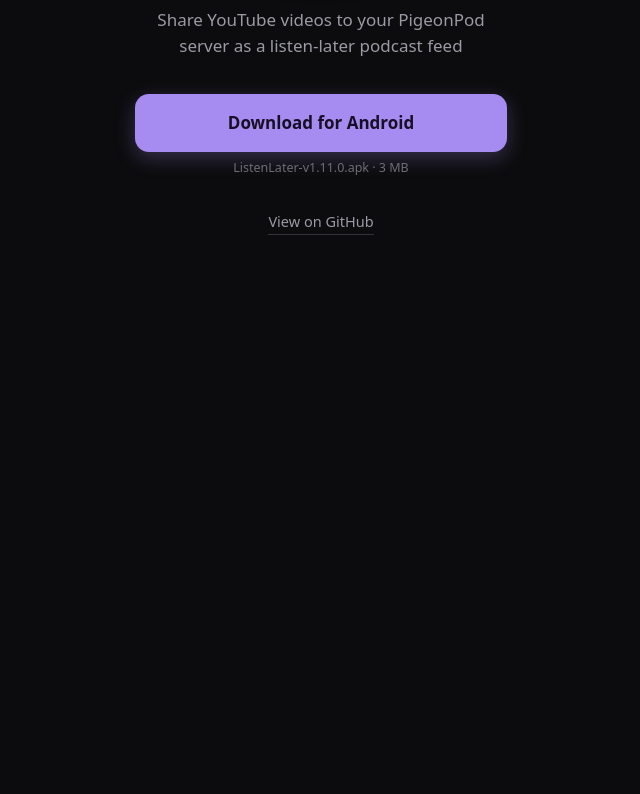
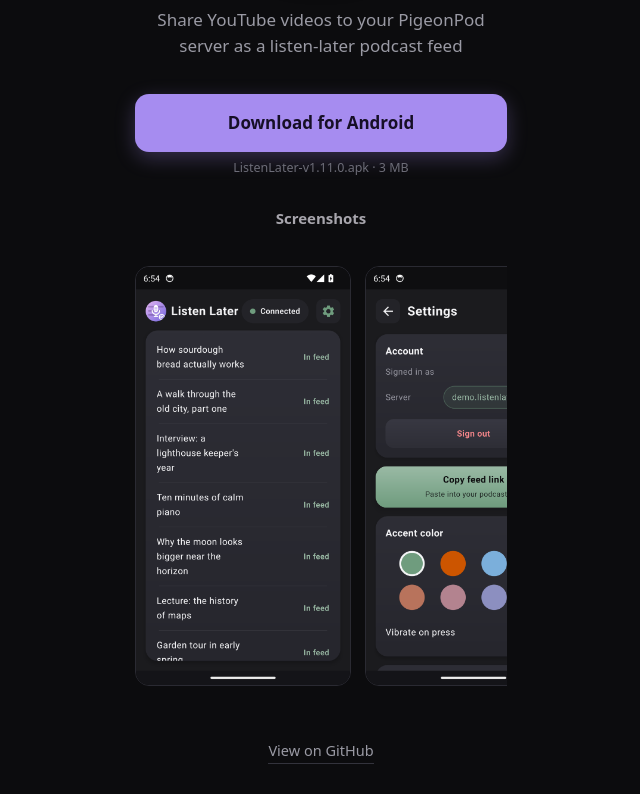
Before and after one commit to MtndaleRedneck/Listen-Later, a plain HTML site: page docs/index.html in a window 1280 px wide. Shown: the part 328-1122 px from the top of the page, without its empty margins (319-959 px from the left). Before the commit the page ends 800 px from the top, so only its background shows below. Drawn offline with Linux system fonts and the light colour scheme; no server answers.

Commit message:
Add screenshots gallery to app page

```diff
--- a/docs/index.html
+++ b/docs/index.html
@@ -29,6 +29,9 @@ h1{font-size:34px;font-weight:700;letter-spacing:.2px}
 <h1>Listen Later</h1>
 <p class="tag">Share YouTube videos to your PigeonPod server as a listen-later podcast feed</p>
 <div class="dl"><div><a class="btn" id="dl-and" href="https://github.com/MtndaleRedneck/Listen-Later/releases/download/v1.11.0/ListenLater-v1.11.0.apk">Download for Android</a><div class="ver" id="dl-and-ver">ListenLater-v1.11.0.apk · 3 MB</div></div></div>
+<style>.shots{display:flex;gap:14px;overflow-x:auto;padding:8px 20px 20px;margin:28px auto 0;max-width:900px;scroll-snap-type:x proximity}.shots img{height:420px;width:auto;border-radius:14px;border:1px solid #2a2a32;flex:0 0 auto;scroll-snap-align:start}.shots-h{margin-top:30px;font-size:15px;color:#a8a6ad;font-weight:600}</style>
+<h2 class="shots-h">Screenshots</h2>
+<div class="shots"><img src="screenshots/c111-home.png" alt="Listen Later home screen with a list of shared videos" loading="lazy"><img src="screenshots/c111-settings.png" alt="Settings screen with account details" loading="lazy"><img src="screenshots/c111-accent.png" alt="Accent color choices" loading="lazy"></div>
 <a class="gh" href="https://github.com/MtndaleRedneck/Listen-Later">View on GitHub</a>
 </main>
 <script>
```
Also changed, not shown: docs/screenshots/c111-accent.png (added), docs/screenshots/c111-home.png (added), docs/screenshots/c111-settings.png (added).
